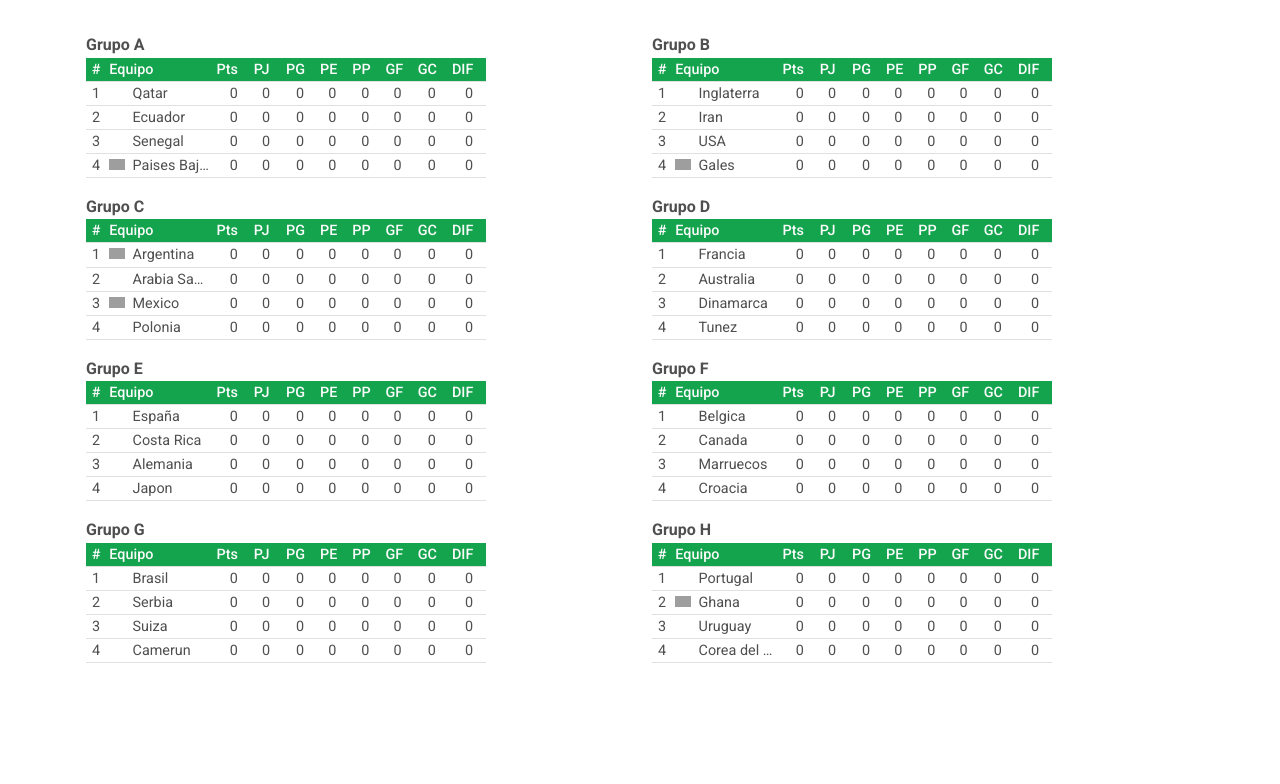
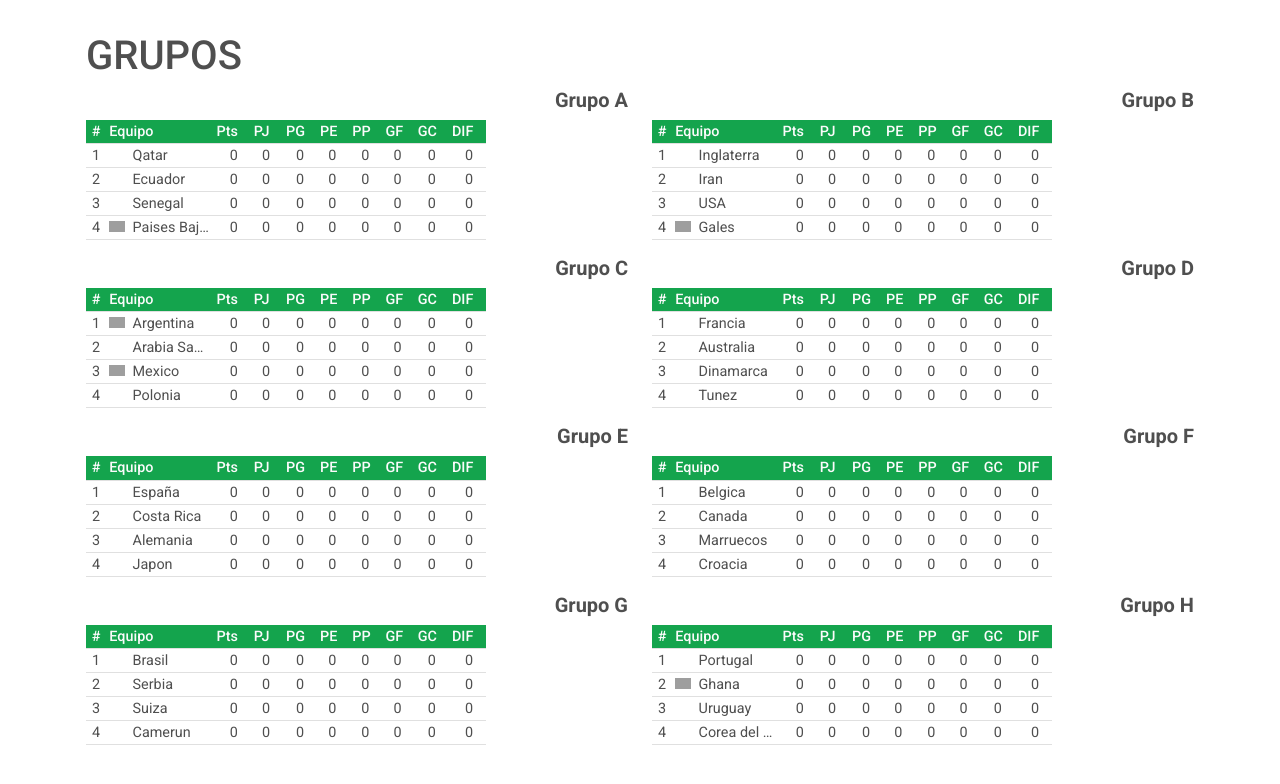
Before and after one commit to josemqu/2022-world-cup-fixture, a plain HTML site: page index.html in a window 1280 px wide. Drawn offline with nearby package versions, Linux system fonts and the light colour scheme; grey boxes are pictures that could not be loaded.

Commit message:
group page styling

```diff
--- a/index.html
+++ b/index.html
@@ -20,6 +20,7 @@
 <body>
 
     <div class="container p-3 mt-3">
+        <div class="title h1">GRUPOS</div>
         <div class="row">
             <div class="group-table col">
             </div>
@@ -46,9 +47,8 @@
         </div>
     </div>
 
-
     <template id="group-template">
-        <div class="fw-bold group-name">Grupo A</div>
+        <div class="fw-bold group-name h5 text-end">Grupo A</div>
         <div class="table-responsive">
             <table id="posiciones" class="table table-sm table-hover">
                 <thead>
```
